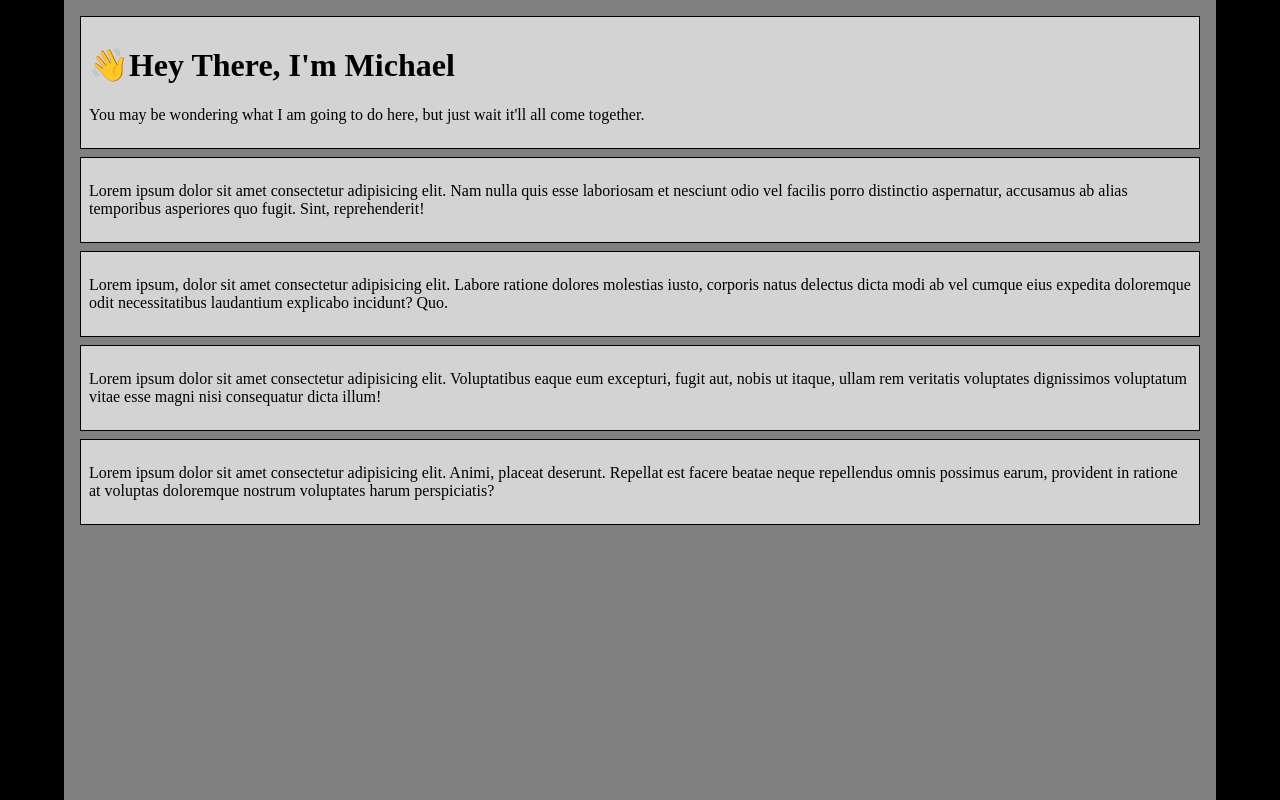
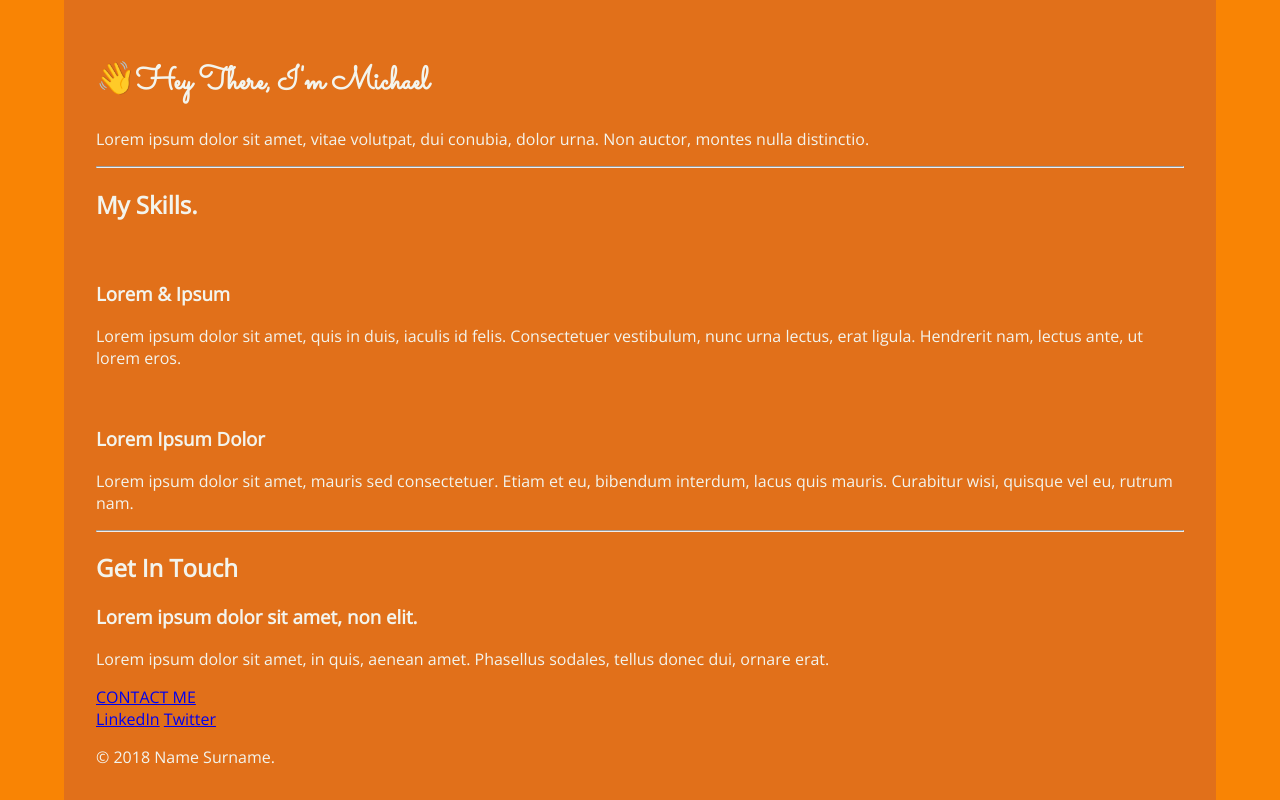
Before and after one commit to M-Desormeaux/basic-website-two, a plain HTML site: page index.html in a window 1280 px wide. Drawn offline with nearby package versions, Linux system fonts and the light colour scheme.

Commit message:
style: ✨

```diff
--- a/index.html
+++ b/index.html
@@ -8,52 +8,76 @@
             href="images/honeycomb.png"
             type="image/x-icon"
         />
+        <link rel="preconnect" href="https://fonts.gstatic.com" />
+        <link
+            href="https://fonts.googleapis.com/css2?family=Open+Sans&family=Sacramento&display=swap"
+            rel="stylesheet"
+        />
         <title>Michael Desormeaux</title>
     </head>
     <body>
         <div id="AppWrapper">
             <div id="Content">
-                <div id="TitlePlate">
-                    <h1>👋Hey There, I'm Michael</h1>
+                <div class="middle-container">
+                    <div class="profile">
+                        <img src="" alt="" />
+                        <h1 id="fancy">👋Hey There, I'm Michael</h1>
                         <p>
-                        You may be wondering what I am going to do here, but
-                        just wait it'll all come together.
+                            Lorem ipsum dolor sit amet, vitae volutpat, dui
+                            conubia, dolor urna. Non auctor, montes nulla
+                            distinctio.
                         </p>
                     </div>
-                <div class="TestBox">
+                    <hr />
+                    <div class="skills">
+                        <h2>My Skills.</h2>
+                        <div class="skill-row">
+                            <img class="" src="" alt="" />
+                            <h3>Lorem & Ipsum</h3>
                             <p>
-                        Lorem ipsum dolor sit amet consectetur adipisicing elit.
-                        Nam nulla quis esse laboriosam et nesciunt odio vel
-                        facilis porro distinctio aspernatur, accusamus ab alias
-                        temporibus asperiores quo fugit. Sint, reprehenderit!
+                                Lorem ipsum dolor sit amet, quis in duis,
+                                iaculis id felis. Consectetuer vestibulum, nunc
+                                urna lectus, erat ligula. Hendrerit nam, lectus
+                                ante, ut lorem eros.
                             </p>
                         </div>
-                <div class="TestBox">
+                        <div class="skill-row">
+                            <img class="" src="" alt="" />
+                            <h3>Lorem Ipsum Dolor</h3>
                             <p>
-                        Lorem ipsum, dolor sit amet consectetur adipisicing
-                        elit. Labore ratione dolores molestias iusto, corporis
-                        natus delectus dicta modi ab vel cumque eius expedita
-                        doloremque odit necessitatibus laudantium explicabo
-                        incidunt? Quo.
+                                Lorem ipsum dolor sit amet, mauris sed
+                                consectetuer. Etiam et eu, bibendum interdum,
+                                lacus quis mauris. Curabitur wisi, quisque vel
+                                eu, rutrum nam.
                             </p>
                         </div>
-                <div class="TestBox">
+                    </div>
+                    <hr />
+                    <div class="contact-me">
+                        <h2>Get In Touch</h2>
+                        <h3>Lorem ipsum dolor sit amet, non elit.</h3>
                         <p>
-                        Lorem ipsum dolor sit amet consectetur adipisicing elit.
-                        Voluptatibus eaque eum excepturi, fugit aut, nobis ut
-                        itaque, ullam rem veritatis voluptates dignissimos
-                        voluptatum vitae esse magni nisi consequatur dicta
-                        illum!
+                            Lorem ipsum dolor sit amet, in quis, aenean amet.
+                            Phasellus sodales, tellus donec dui, ornare erat.
                         </p>
+                        <a class="btn" href="mailto:name@email.com"
+                            >CONTACT ME</a
+                        >
                     </div>
-                <div class="TestBox">
-                    <p>
-                        Lorem ipsum dolor sit amet consectetur adipisicing elit.
-                        Animi, placeat deserunt. Repellat est facere beatae
-                        neque repellendus omnis possimus earum, provident in
-                        ratione at voluptas doloremque nostrum voluptates harum
-                        perspiciatis?
-                    </p>
+                </div>
+
+                <div class="bottom-container">
+                    <a
+                        class="footer-link"
+                        href="https://www.linkedin.com/in/michael-desormeaux-064a07206/"
+                        >LinkedIn</a
+                    >
+                    <a
+                        class="footer-link"
+                        href="https://twitter.com/M__Desormeaux"
+                        >Twitter</a
+                    >
+                    <p>© 2018 Name Surname.</p>
                 </div>
             </div>
         </div>
--- a/styles/main.css
+++ b/styles/main.css
@@ -11,28 +11,20 @@ html {
 #AppWrapper {
     display: flex;
     justify-content: center;
-    background-color: black;
+    background-color: #f98404;
+    color: #f3f4ed;
 }
 #Content {
     width: 90%;
     max-width: 1200px;
-    min-width: 500px;
-    background-color: gray;
+    min-width: 560px;
     min-height: 100vh;
-    padding: 1rem;
+    padding: 1rem 2rem;
+    font-family: "Open Sans", sans-serif;
+    display: flex;
+    flex-direction: column;
+    background: #e1701a;
 }
-#TitlePlate,
-.TestBox {
-    border: 1px solid black;
-    padding: 0.5rem;
-    background-color: lightgray;
+#fancy {
+    font-family: "Sacramento", sans-serif;
 }
-div {
-    margin-bottom: 0.5rem;
-}
-div:last-child {
-    margin-bottom: 0;
-}
-div:hover {
-    border-color: white;
-}
```
Lines whose indentation alone changed are shown as unchanged.
